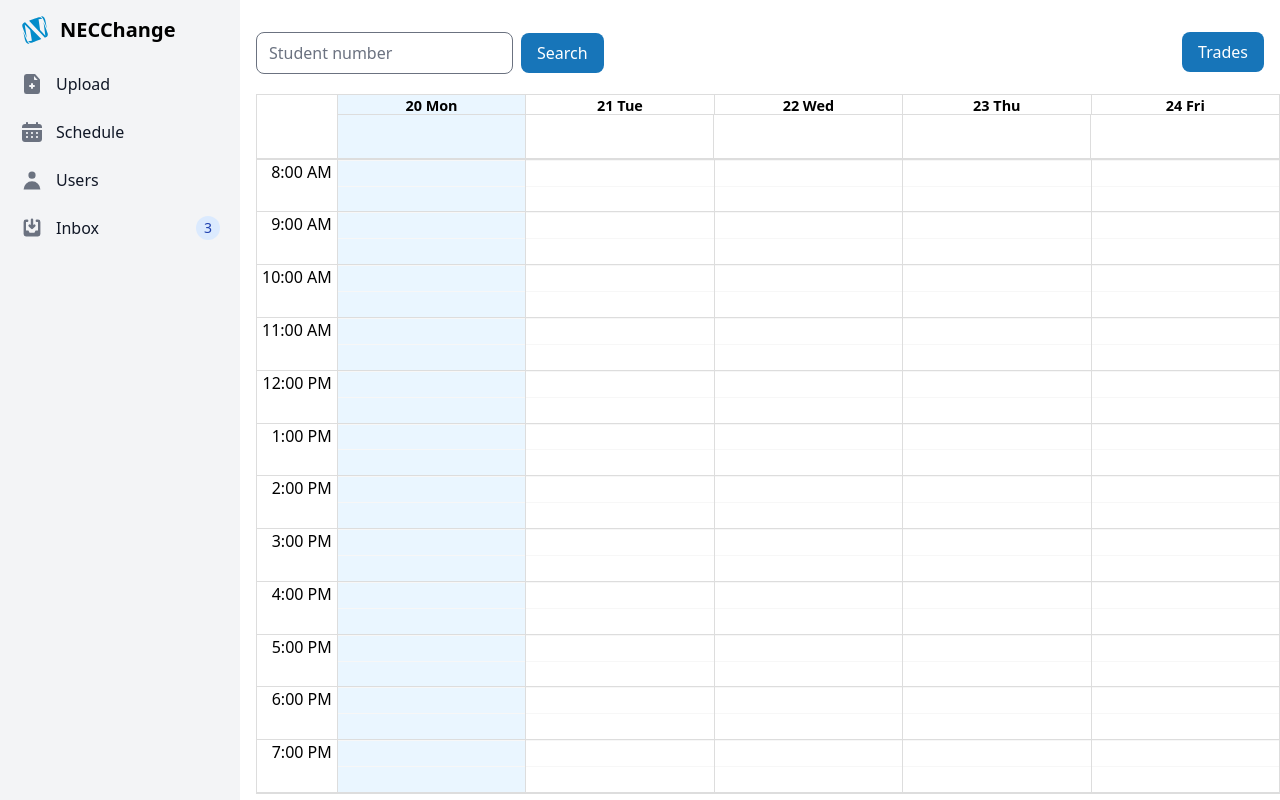
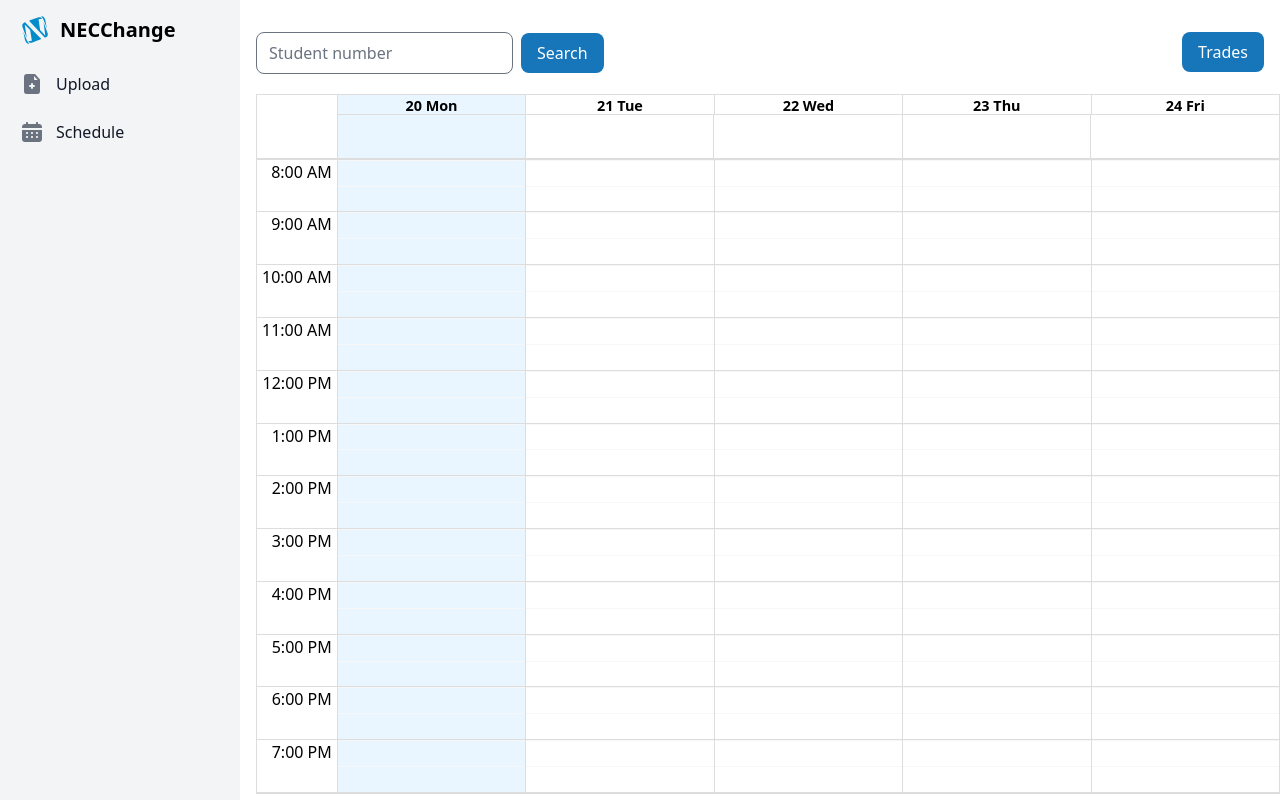
Before and after one commit to SimaoQuintela/NECChange-Solver, a Next.js app in the folder web/: page /schedule in a window 1280 px wide. Built offline with nearby package versions, Linux system fonts and the light colour scheme.

Commit message:
Added a structure that holds trades :classical_building:

```diff
--- a/web/package.json
+++ b/web/package.json
@@ -10,11 +10,13 @@
   },
   "dependencies": {
     "@next/font": "^13.1.6",
+    "@nextui-org/react": "^1.0.0-beta.12",
     "@tailwindcss/forms": "^0.5.3",
     "axios": "^1.3.6",
     "date-fns": "^2.29.3",
     "eslint": "8.34.0",
     "eslint-config-next": "13.1.6",
+    "moment": "^2.29.4",
     "next": "13.1.6",
     "react": "18.2.0",
     "react-big-calendar": "^1.6.9",
--- a/web/src/components/Sidebar.jsx
+++ b/web/src/components/Sidebar.jsx
@@ -48,7 +48,7 @@ function Sidebar() {
           <ul className="space-y-2">
             <li>
               <a
-                href="/upload"
+                href="/"
                 className="flex items-center p-2 text-base font-normal text-gray-900 rounded-lg dark:text-white hover:bg-gray-100 dark:hover:bg-gray-700"
               >
                 <svg
@@ -101,50 +101,6 @@ function Sidebar() {
                 <span className="ml-3">Schedule</span>
               </a>
             </li>
-
-            <li>
-              <a
-                href="#"
-                className="flex items-center p-2 text-base font-normal text-gray-900 rounded-lg dark:text-white hover:bg-gray-100 dark:hover:bg-gray-700"
-              >
-                <svg
-                  aria-hidden="true"
-                  className="flex-shrink-0 w-6 h-6 text-gray-500 transition duration-75 dark:text-gray-400 group-hover:text-gray-900 dark:group-hover:text-white"
-                  fill="currentColor"
-                  viewBox="0 0 20 20"
-                  xmlns="http://www.w3.org/2000/svg"
-                >
-                  <path
-                    fillRule="evenodd"
-                    d="M10 9a3 3 0 100-6 3 3 0 000 6zm-7 9a7 7 0 1114 0H3z"
-                    clipRule="evenodd"
-                  ></path>
-                </svg>
-                <span className="flex-1 ml-3 whitespace-nowrap">Users</span>
-              </a>
-            </li>
-
-            <li>
-              <a
-                href="#"
-                className="flex items-center p-2 text-base font-normal text-gray-900 rounded-lg dark:text-white hover:bg-gray-100 dark:hover:bg-gray-700"
-              >
-                <svg
-                  aria-hidden="true"
-                  className="flex-shrink-0 w-6 h-6 text-gray-500 transition duration-75 dark:text-gray-400 group-hover:text-gray-900 dark:group-hover:text-white"
-                  fill="currentColor"
-                  viewBox="0 0 20 20"
-                  xmlns="http://www.w3.org/2000/svg"
-                >
-                  <path d="M8.707 7.293a1 1 0 00-1.414 1.414l2 2a1 1 0 001.414 0l2-2a1 1 0 00-1.414-1.414L11 7.586V3a1 1 0 10-2 0v4.586l-.293-.293z"></path>
-                  <path d="M3 5a2 2 0 012-2h1a1 1 0 010 2H5v7h2l1 2h4l1-2h2V5h-1a1 1 0 110-2h1a2 2 0 012 2v10a2 2 0 01-2 2H5a2 2 0 01-2-2V5z"></path>
-                </svg>
-                <span className="flex-1 ml-3 whitespace-nowrap">Inbox</span>
-                <span className="inline-flex items-center justify-center w-3 h-3 p-3 ml-3 text-sm font-medium text-blue-800 bg-blue-100 rounded-full dark:bg-blue-900 dark:text-blue-300">
-                  3
-                </span>
-              </a>
-            </li>
           </ul>
         </div>
       </aside>
--- a/web/src/components/schedule/trades/Trades.jsx
+++ b/web/src/components/schedule/trades/Trades.jsx
@@ -1,10 +1,12 @@
-import { useState } from 'react';
-//import { Button, Modal, ModalBody, ModalFooter } from "reactstrap";
+import {useReducer, useState} from 'react';
 import Modal from 'react-modal'
-import {IoIosArrowDown} from "react-icons/io";
+
+import UcEntry from './UcEntry';
 
 export default function Trades( {studentNr, events} ){
     const [isOpen, setIsOpen] = useState(false);
+    const [shiftTrade, setShiftTrade] = useState([]);
+    console.log(shiftTrade);
     const customStyles = {
         overlay: {
            backgroundColor: 'rgba(0, 0, 0, 0.6)'
@@ -23,7 +25,8 @@ export default function Trades( {studentNr, events} ){
             borderRadius: 15,
             borderColor: 'rgba(0,0,0,0.7)'
         }
-     }
+    }
+
     return(
         <>
             <button type=''
@@ -35,22 +38,23 @@ export default function Trades( {studentNr, events} ){
             <Modal style={customStyles} isOpen={isOpen} onRequestClose={() => setIsOpen(false)}>
                 <h1 className='text-2xl font-bold text-center mb-4'>Trades</h1>
                 {
-                    // take a look on this index, may cause bugs
                     events.map((e, index) => {
                         if(e.type_class !== "T") {
                             return (
-                                <div key={index} className='flex bg-blue-500 w-full h-auto mt-2 rounded-3xl'>
-                                    <div className='p-2 ml-1 top-1/2 left-1/2 w-5/6'>
-                                        <p className='font-semibold text-white'>{e.title}</p>
-                                    </div>
-                                    <button className='flex justify-end w-1/6 m-auto pr-4 '>
-                                        <IoIosArrowDown className='font-semibold text-white' />
-                                    </button>
-                                </div>
+                                <UcEntry key={index}
+                                         shift={e.shift}
+                                         uc={e.uc}
+                                         type_class={e.type_class}
+                                         setShiftTrade={setShiftTrade}/>
                             );
                         }
                     })
                 }
+                <div className='w-full h-auto mt-1 flex justify-center'>
+                    <button className='z-10 flex w-1/3 h-auto mt-3 pt-2 text-white font-bold pb-2 justify-center bg-blue-500 hover:bg-blue-600 hover:duration-300 rounded-3xl'>
+                        Submit
+                    </button>
+                </div>
             </Modal>
         </>
     );
--- /dev/null
+++ b/web/src/components/schedule/trades/UcEntry.jsx
@@ -0,0 +1,50 @@
+import {useEffect, useState} from 'react';
+import {IoIosArrowDown} from "react-icons/io";
+
+export default function UcEntry({shift, uc, type_class, setShiftTrade}){
+    const axios = require('axios');
+    let startShift = type_class+shift;
+
+    const [isOpen, setIsOpen] = useState(false);
+    const [currentShift, setCurrentShift] = useState(startShift);
+    const [shifts, setShifts] = useState([]);
+
+    useEffect(() =>{
+        let params = {uc: uc, type_class: type_class};
+
+        axios.get("api/get/shifts", {params: params})
+            .then( response => setShifts(response.data.shifts));
+    }, [axios, type_class, uc]);
+
+    function handleClick(shift){
+        setShiftTrade(shiftTrade => [...shiftTrade.filter( (element) => (element.uc !== uc && element.type_class.slice(0,-1) !== type_class)),
+                                     {uc:uc, type_class: type_class, shift: shift}]
+        );
+    }
+
+
+    return(
+        <div className='z-10 flex bg-blue-500 hover:bg-blue-600 hover:duration-300 w-full h-auto mt-2 pb-2 rounded-3xl'>
+            <div className='p-2 ml-1 top-1/2 left-1/2 w-5/6'>
+                <p className='font-semibold text-sm text-white'>{uc + " - " + currentShift}</p>
+            </div>
+            <div className='relative'>
+                <button onClick={() => {setIsOpen(!isOpen)}}>
+                    <IoIosArrowDown className='z-20 font-semibold text-white mt-3 ml-6' />
+                </button>
+                <div className={`${isOpen ? "" : "hidden"} z-30 absolute bg-white rounded border border-gray-200`}>
+                    {
+
+                        shifts.map((shift, index)=>{
+                            return(
+                                <button key={index} onClick={()=>{setIsOpen(!isOpen); setCurrentShift(shift); handleClick(shift)}} className='block text-sm text-black px-3 pb-1 pt-1 h-6 bg-gray-100 hover:bg-gray-300'>
+                                    {shift}
+                                </button>
+                            );
+                        })
+                    }
+                </div>
+            </div>
+        </div>
+    );
+}
--- /dev/null
+++ b/web/src/pages/api/get/shifts.js
@@ -0,0 +1,13 @@
+import schedule from "public/data/schedule.json"
+
+export default function handler(req, res) {
+  const data = req.query;
+  const uc = data.uc;
+  const type_class = data.type_class
+
+  const shifts = schedule.filter((e) => (e.uc === uc) && (e.type_class === type_class))
+                         .map((e) => e.type_class + e.shift)
+                         .sort()
+
+  res.status(200).json({"shifts":shifts})
+}
--- a/web/src/pages/schedule/index.jsx
+++ b/web/src/pages/schedule/index.jsx
@@ -45,8 +45,9 @@ function handleEvents(data) {
         "title" : lesson.uc + " - " + lesson.type_class + lesson.shift,
         "year": lesson.year,
         "semester": lesson.semester,
+        "uc": lesson.uc,
+        "type_class": lesson.type_class,
         "shift": lesson.shift,
-        "type_class": lesson.type_class,
         "allDay": false,
         "overlap": slot[5],
         "start": dates.start,
@@ -67,9 +68,10 @@ export default function BackofficeSchedule(){
   const getSchedule = () => {
     axios.get('api/get/'+studentNr)
     .then(response => {
+      //console.log(response.data)
       let evts = handleEvents(response.data);
       setEvt(evts);
-      console.log({"200": "Ok"})
+      //console.log({"200": "Ok"})
     })
     .catch((error) =>{
       setEvt([])
@@ -96,7 +98,6 @@ export default function BackofficeSchedule(){
                     onClick={getSchedule}>
               Search
             </button>
-
             <Trades studentNr={studentNr} events={evt}/>
           </div>
           <Schedule events={evt} />
```
Also changed, not shown: 1 other file (tests, documents, lock files or other folders). Lines whose indentation alone changed are shown as unchanged.
